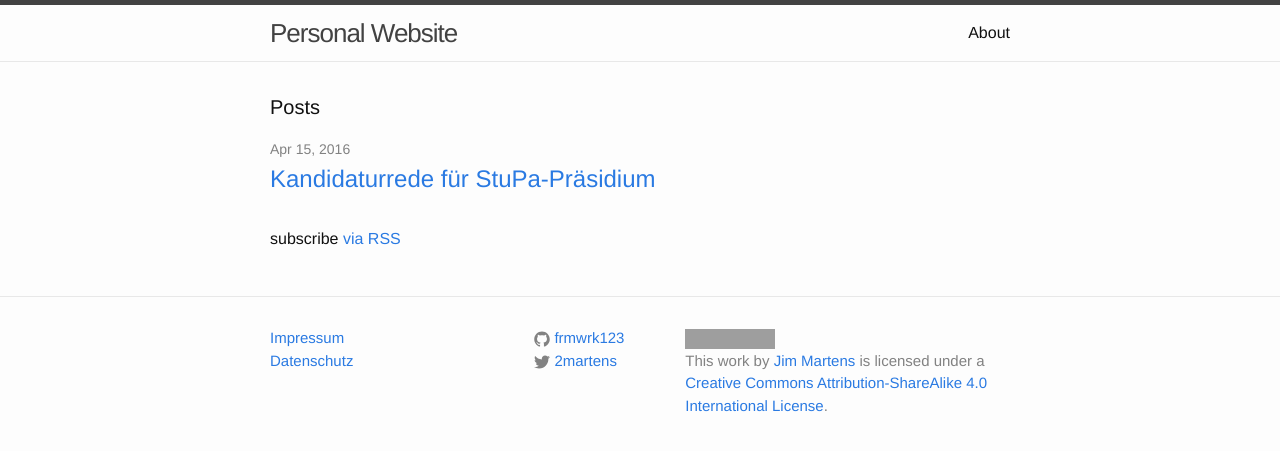
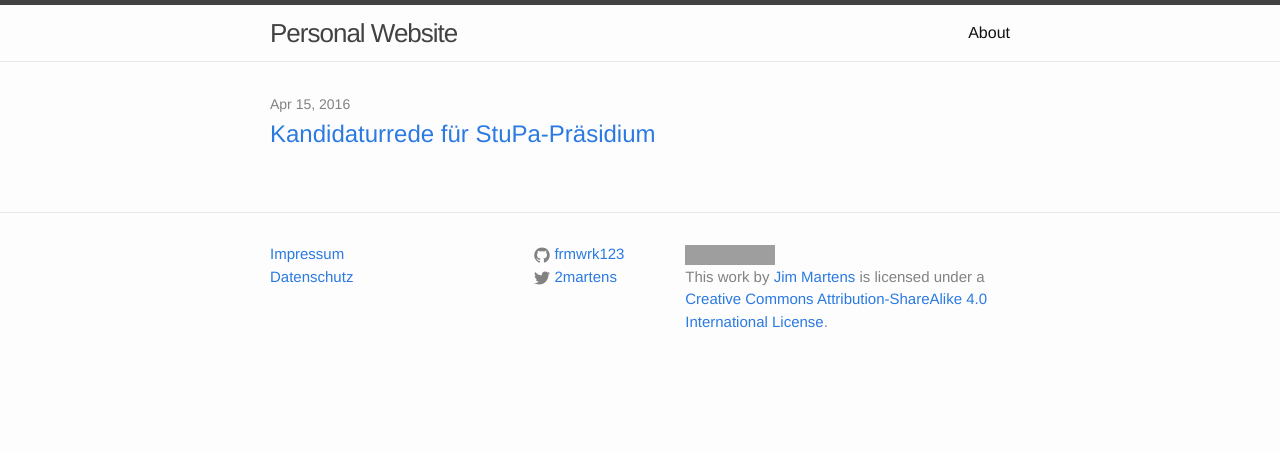
Before and after one commit to frmwrk123/frmwrk123.github.io, a Jekyll site: the page built from index.html, in a window 1280 px wide. Shown: the top 451 px of the page. Built offline with Jekyll 4.4.1, drawn with Linux system fonts in a browser that asks for light colours; grey boxes are pictures that could not be loaded.

Commit message:
[Layout] Customized index.html
Signed-off-by: Jim Martens <github@2martens.de>

```diff
--- a/index.html
+++ b/index.html
@@ -4,7 +4,7 @@
 
 <div class="home">
 
-  <h1 class="page-heading">Posts</h1>
+  <!--<h1 class="page-heading">Posts</h1>-->
 
   <ul class="post-list">
     {% for post in site.posts %}
@@ -18,6 +18,6 @@
     {% endfor %}
   </ul>
 
-  <p class="rss-subscribe">subscribe <a href="{{ "/feed.xml" | prepend: site.baseurl }}">via RSS</a></p>
+  <!--<p class="rss-subscribe">subscribe <a href="{{ "/feed.xml" | prepend: site.baseurl }}">via RSS</a></p>-->
 
 </div>
```
